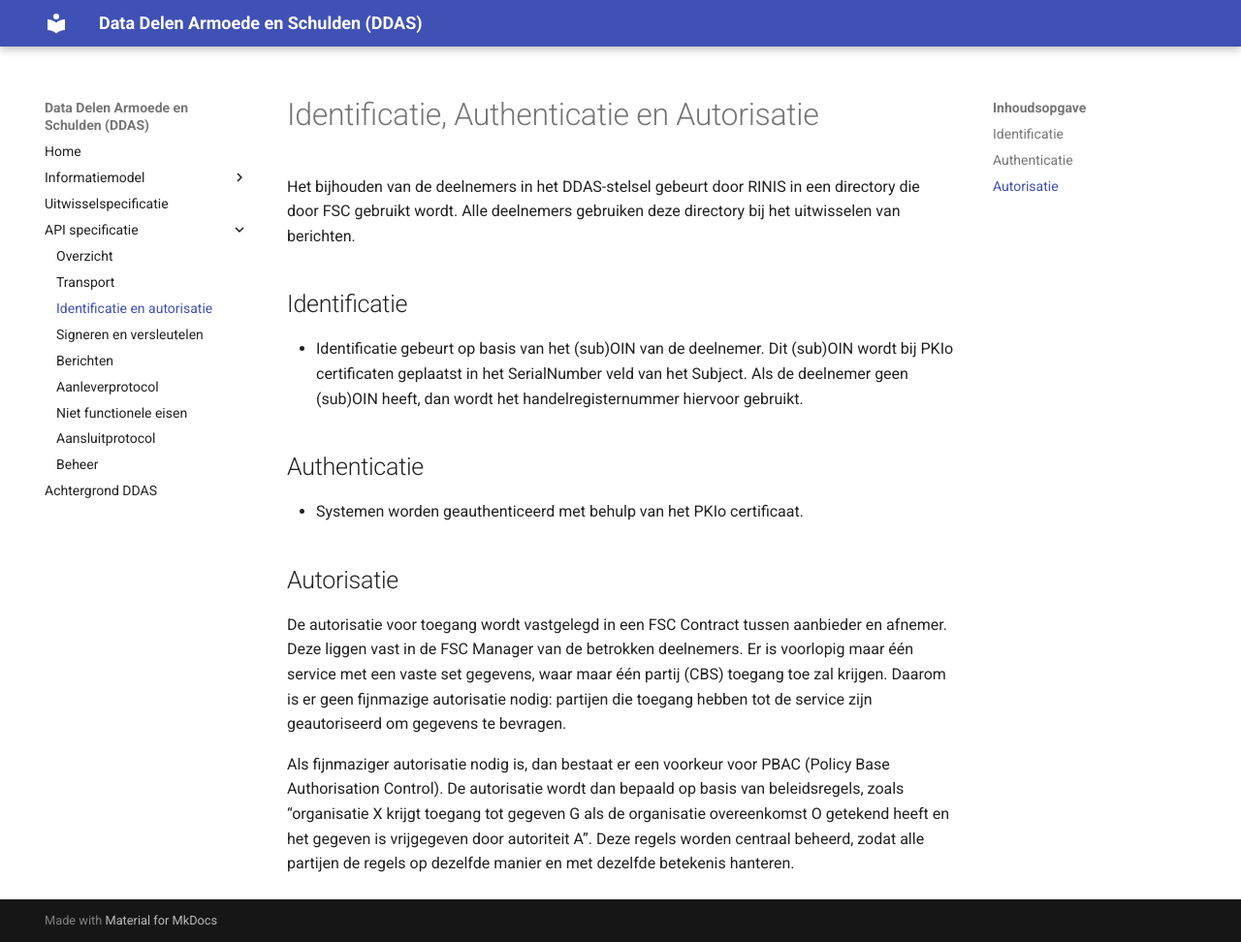
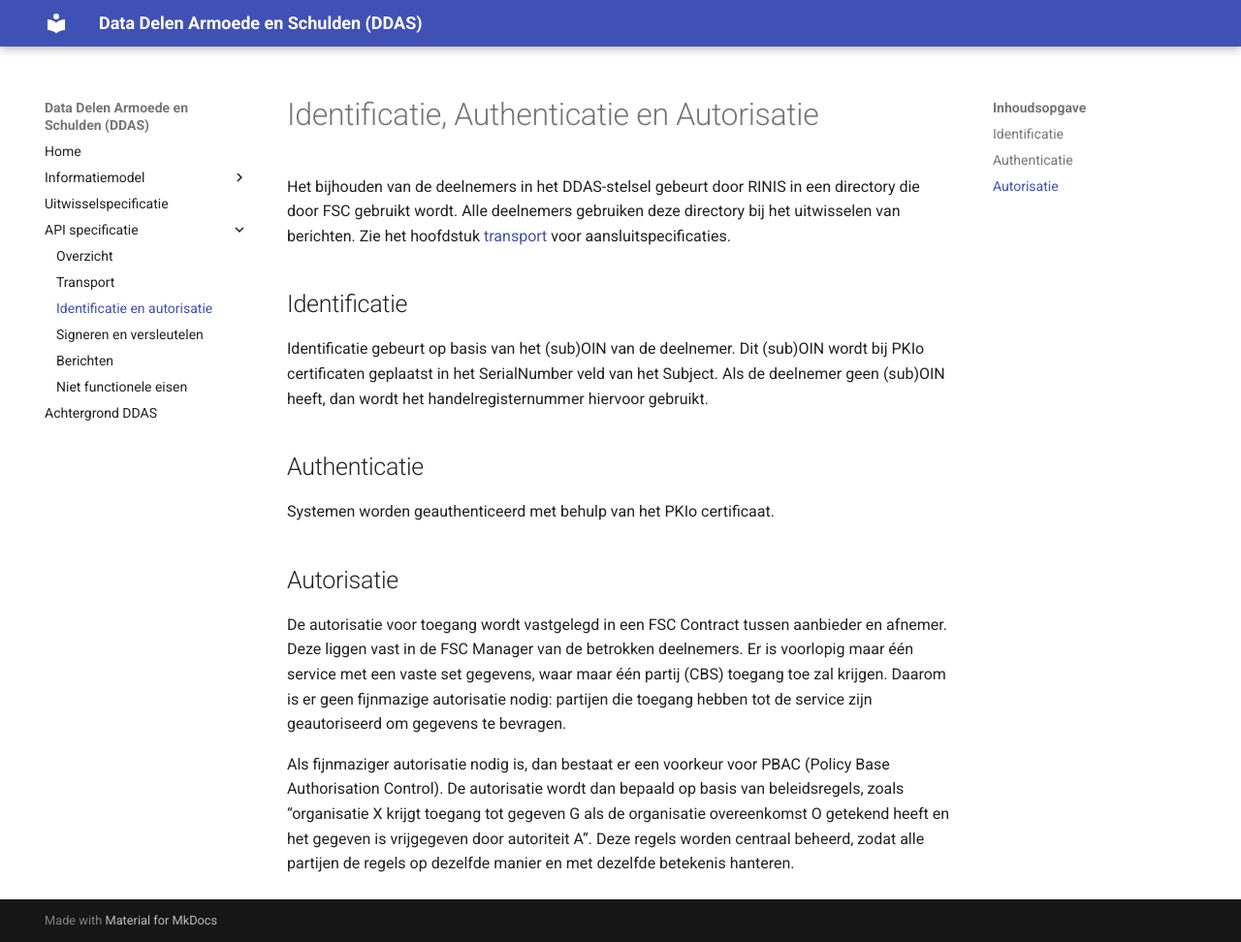
Before and after one commit to Govert-Claus/DDAS-API, an MkDocs documentation site: the page built from docs/iam.md, in a window 1280 px wide and 972 px high. Shown: the whole window at 97% size. Built offline with MkDocs 1.6.1 and Material for MkDocs 9.7.7, drawn with Linux system fonts in a browser that asks for light colours; the version menu is left out.

Commit message:
tekstuele aanpassingen

```diff
--- a/docs/iam.md
+++ b/docs/iam.md
@@ -1,14 +1,14 @@
 # Identificatie, Authenticatie en Autorisatie
 
-Het bijhouden van de deelnemers in het DDAS-stelsel gebeurt door RINIS in een directory die door FSC gebruikt wordt. Alle deelnemers gebruiken deze directory bij het uitwisselen van berichten.
+Het bijhouden van de deelnemers in het DDAS-stelsel gebeurt door RINIS in een directory die door FSC gebruikt wordt. Alle deelnemers gebruiken deze directory bij het uitwisselen van berichten. Zie het hoofdstuk [transport](#transport) voor aansluitspecificaties.
 
 ## Identificatie
 
-- Identificatie gebeurt op basis van het (sub)OIN van de deelnemer. Dit (sub)OIN wordt bij PKIo certificaten geplaatst in het SerialNumber veld van het Subject. Als de deelnemer geen (sub)OIN heeft, dan wordt het handelregisternummer hiervoor gebruikt.
+Identificatie gebeurt op basis van het (sub)OIN van de deelnemer. Dit (sub)OIN wordt bij PKIo certificaten geplaatst in het SerialNumber veld van het Subject. Als de deelnemer geen (sub)OIN heeft, dan wordt het handelregisternummer hiervoor gebruikt.
 
 ## Authenticatie
 
-- Systemen worden geauthenticeerd met behulp van het PKIo certificaat.
+Systemen worden geauthenticeerd met behulp van het PKIo certificaat.
 
 ## Autorisatie
 
--- a/mkdocs.yml
+++ b/mkdocs.yml
@@ -21,10 +21,7 @@ nav:
     - Identificatie en autorisatie: iam.md
     - Signeren en versleutelen: signing-encryptie.md
     - Berichten: berichten.md
-    - Aanleverprotocol: aanleverprotocol.md
     - Niet functionele eisen: non-functionals.md
-    - Aansluitprotocol: aansluitprotocol.md
-    - Beheer: beheer-specificatie.md
   - Achtergrond DDAS: rapport_0.md
 
 markdown_extensions:
```
Also changed, not shown: docs/berichten.md (+1 -1 lines), docs/signing-encryptie.md (+4 -3 lines), 1 other file.
